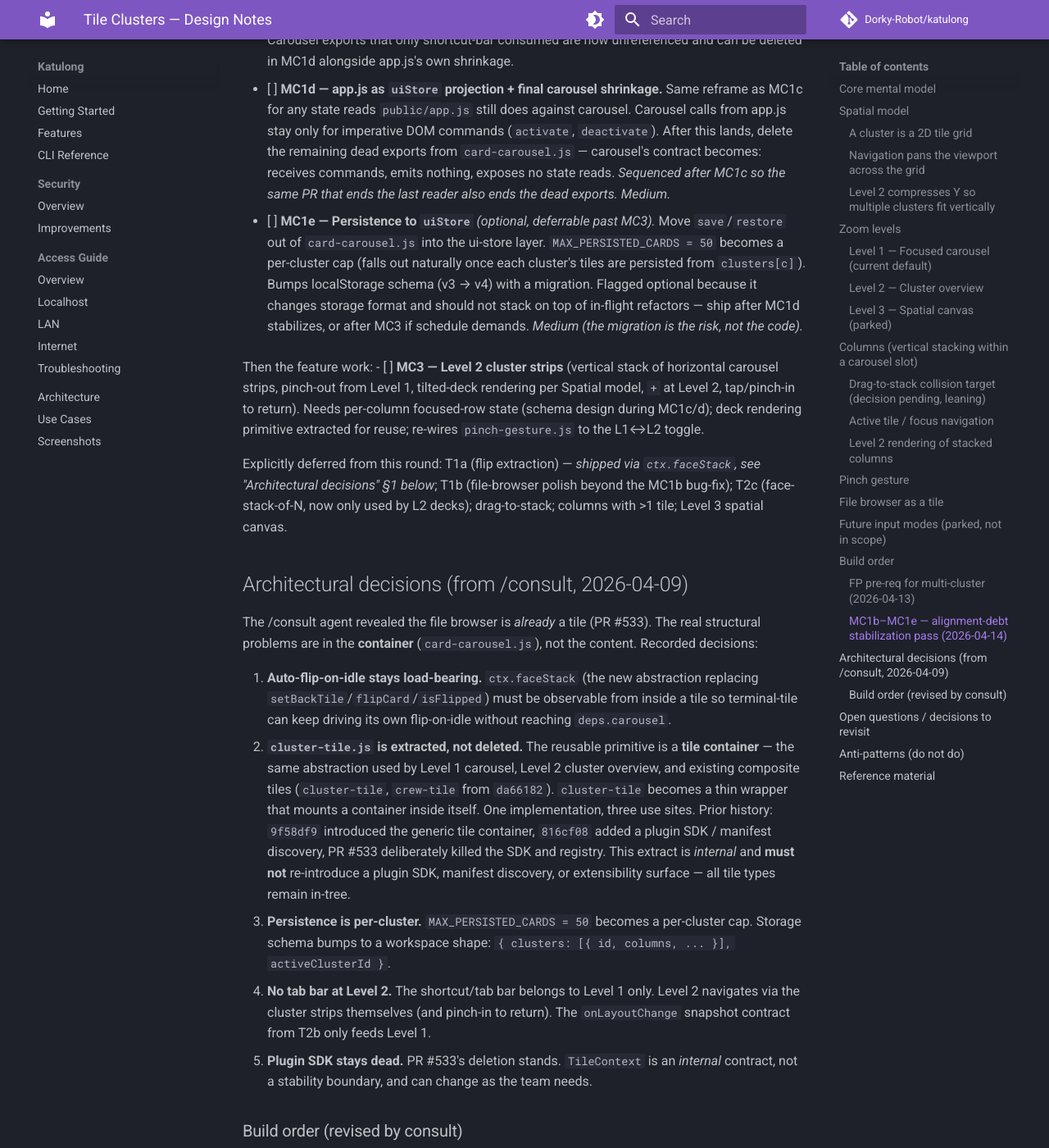
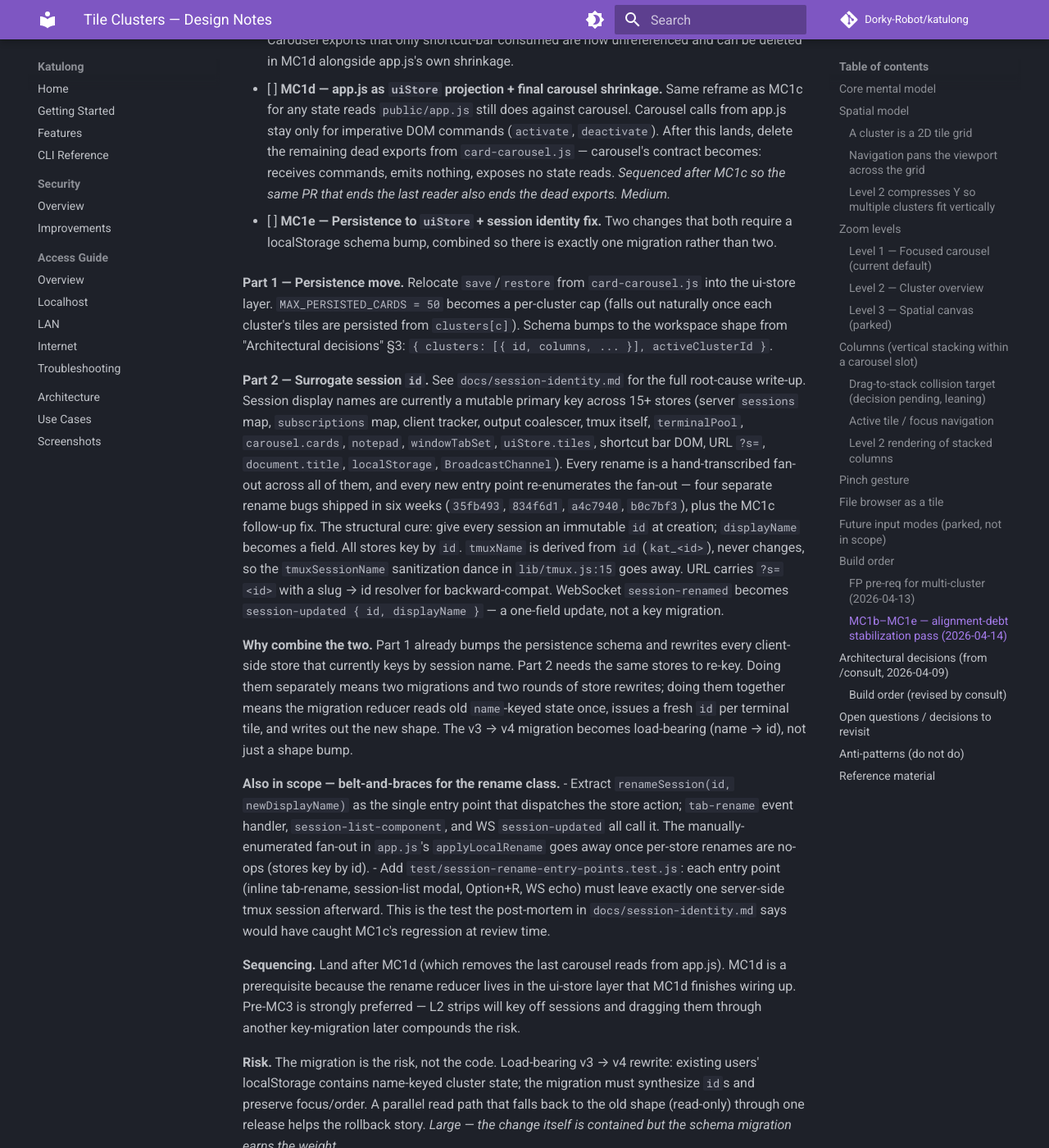
Before and after one commit to Dorky-Robot/katulong, an MkDocs documentation site: the page built from docs/tile-clusters-design.md, in a window 1280 px wide and 1400 px high, scrolled down 9453 px. Shown: the whole window at 82% size. Built offline with MkDocs 1.6.1 and Material for MkDocs 9.7.7, drawn with Linux system fonts in a browser that asks for light colours; comment, search, counter and statistics services are not loaded.

Commit message:
docs: fold session identity fix into MC1e
MC1e was scoped to move carousel save/restore into the ui-store layer
with a v3 → v4 schema migration. docs/session-identity.md (landed in
3436d41) calls for a sibling change — give every session an immutable
`id`, make `displayName` a field, re-key all client stores by `id` — to
kill the recurring rename-fan-out bug class at the data model level
(5 separate rename bugs in 6 weeks, the most recent patched by MC1c's
review-fix commit).

Rather than run two schema migrations back-to-back, the MC1e entry now
absorbs Part 2 explicitly. One migration, load-bearing: read old
name-keyed state once, synthesize ids per terminal tile, write the new
shape. Same pass extracts a single renameSession entry point and adds
test/session-rename-entry-points.test.js — the regression test the
post-mortem identifies as what would have caught MC1c at review time.

Sequencing unchanged: after MC1d, strongly before MC3 (L2 strips key
off sessions and would compound the re-key risk). Size bumps from
Medium to Large to reflect the migration weight.

```diff
--- a/docs/tile-clusters-design.md
+++ b/docs/tile-clusters-design.md
@@ -321,7 +321,21 @@ Originally MC2 was scoped as a "layout-change snapshot" emitted from carousel th
 
 - [ ] **MC1d — app.js as `uiStore` projection + final carousel shrinkage.** Same reframe as MC1c for any state reads `public/app.js` still does against carousel. Carousel calls from app.js stay only for imperative DOM commands (`activate`, `deactivate`). After this lands, delete the remaining dead exports from `card-carousel.js` — carousel's contract becomes: receives commands, emits nothing, exposes no state reads. *Sequenced after MC1c so the same PR that ends the last reader also ends the dead exports.* *Medium.*
 
-- [ ] **MC1e — Persistence to `uiStore`** *(optional, deferrable past MC3).* Move `save`/`restore` out of `card-carousel.js` into the ui-store layer. `MAX_PERSISTED_CARDS = 50` becomes a per-cluster cap (falls out naturally once each cluster's tiles are persisted from `clusters[c]`). Bumps localStorage schema (v3 → v4) with a migration. Flagged optional because it changes storage format and should not stack on top of in-flight refactors — ship after MC1d stabilizes, or after MC3 if schedule demands. *Medium (the migration is the risk, not the code).*
+- [ ] **MC1e — Persistence to `uiStore` + session identity fix.** Two changes that both require a localStorage schema bump, combined so there is exactly one migration rather than two.
+
+  **Part 1 — Persistence move.** Relocate `save`/`restore` from `card-carousel.js` into the ui-store layer. `MAX_PERSISTED_CARDS = 50` becomes a per-cluster cap (falls out naturally once each cluster's tiles are persisted from `clusters[c]`). Schema bumps to the workspace shape from "Architectural decisions" §3: `{ clusters: [{ id, columns, ... }], activeClusterId }`.
+
+  **Part 2 — Surrogate session `id`.** See `docs/session-identity.md` for the full root-cause write-up. Session display names are currently a mutable primary key across 15+ stores (server `sessions` map, `subscriptions` map, client tracker, output coalescer, tmux itself, `terminalPool`, `carousel.cards`, `notepad`, `windowTabSet`, `uiStore.tiles`, shortcut bar DOM, URL `?s=`, `document.title`, `localStorage`, `BroadcastChannel`). Every rename is a hand-transcribed fan-out across all of them, and every new entry point re-enumerates the fan-out — four separate rename bugs shipped in six weeks (`35fb493`, `834f6d1`, `a4c7940`, `b0c7bf3`), plus the MC1c follow-up fix. The structural cure: give every session an immutable `id` at creation; `displayName` becomes a field. All stores key by `id`. `tmuxName` is derived from `id` (`kat_<id>`), never changes, so the `tmuxSessionName` sanitization dance in `lib/tmux.js:15` goes away. URL carries `?s=<id>` with a slug → id resolver for backward-compat. WebSocket `session-renamed` becomes `session-updated { id, displayName }` — a one-field update, not a key migration.
+
+  **Why combine the two.** Part 1 already bumps the persistence schema and rewrites every client-side store that currently keys by session name. Part 2 needs the same stores to re-key. Doing them separately means two migrations and two rounds of store rewrites; doing them together means the migration reducer reads old `name`-keyed state once, issues a fresh `id` per terminal tile, and writes out the new shape. The v3 → v4 migration becomes load-bearing (name → id), not just a shape bump.
+
+  **Also in scope — belt-and-braces for the rename class.**
+  - Extract `renameSession(id, newDisplayName)` as the single entry point that dispatches the store action; `tab-rename` event handler, `session-list-component`, and WS `session-updated` all call it. The manually-enumerated fan-out in `app.js`'s `applyLocalRename` goes away once per-store renames are no-ops (stores key by id).
+  - Add `test/session-rename-entry-points.test.js`: each entry point (inline tab-rename, session-list modal, Option+R, WS echo) must leave exactly one server-side tmux session afterward. This is the test the post-mortem in `docs/session-identity.md` says would have caught MC1c's regression at review time.
+
+  **Sequencing.** Land after MC1d (which removes the last carousel reads from app.js). MC1d is a prerequisite because the rename reducer lives in the ui-store layer that MC1d finishes wiring up. Pre-MC3 is strongly preferred — L2 strips will key off sessions and dragging them through another key-migration later compounds the risk.
+
+  **Risk.** The migration is the risk, not the code. Load-bearing v3 → v4 rewrite: existing users' localStorage contains name-keyed cluster state; the migration must synthesize `id`s and preserve focus/order. A parallel read path that falls back to the old shape (read-only) through one release helps the rollback story. *Large — the change itself is contained but the schema migration earns the weight.*
 
 Then the feature work:
 - [ ] **MC3 — Level 2 cluster strips** (vertical stack of horizontal carousel strips, pinch-out from Level 1, tilted-deck rendering per Spatial model, `+` at Level 2, tap/pinch-in to return). Needs per-column focused-row state (schema design during MC1c/d); deck rendering primitive extracted for reuse; re-wires `pinch-gesture.js` to the L1↔L2 toggle.
```
